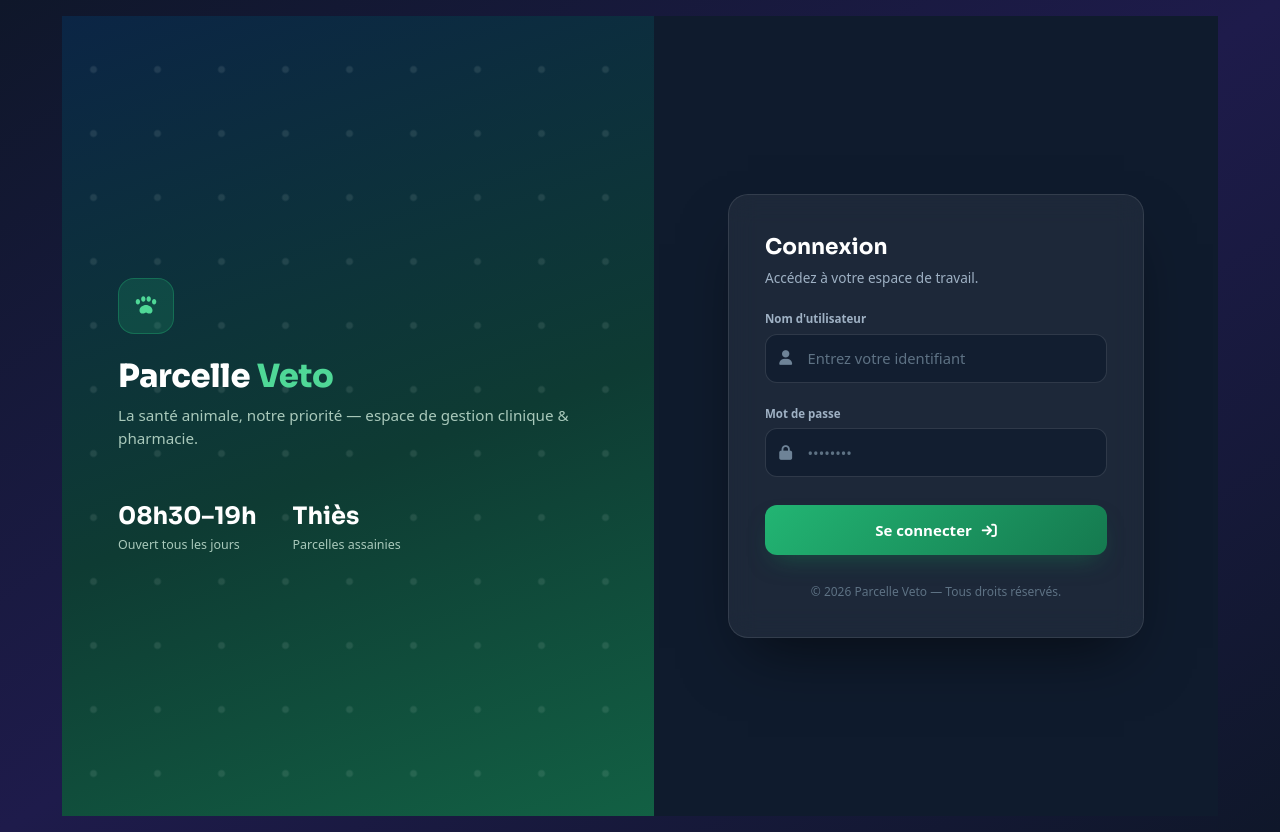
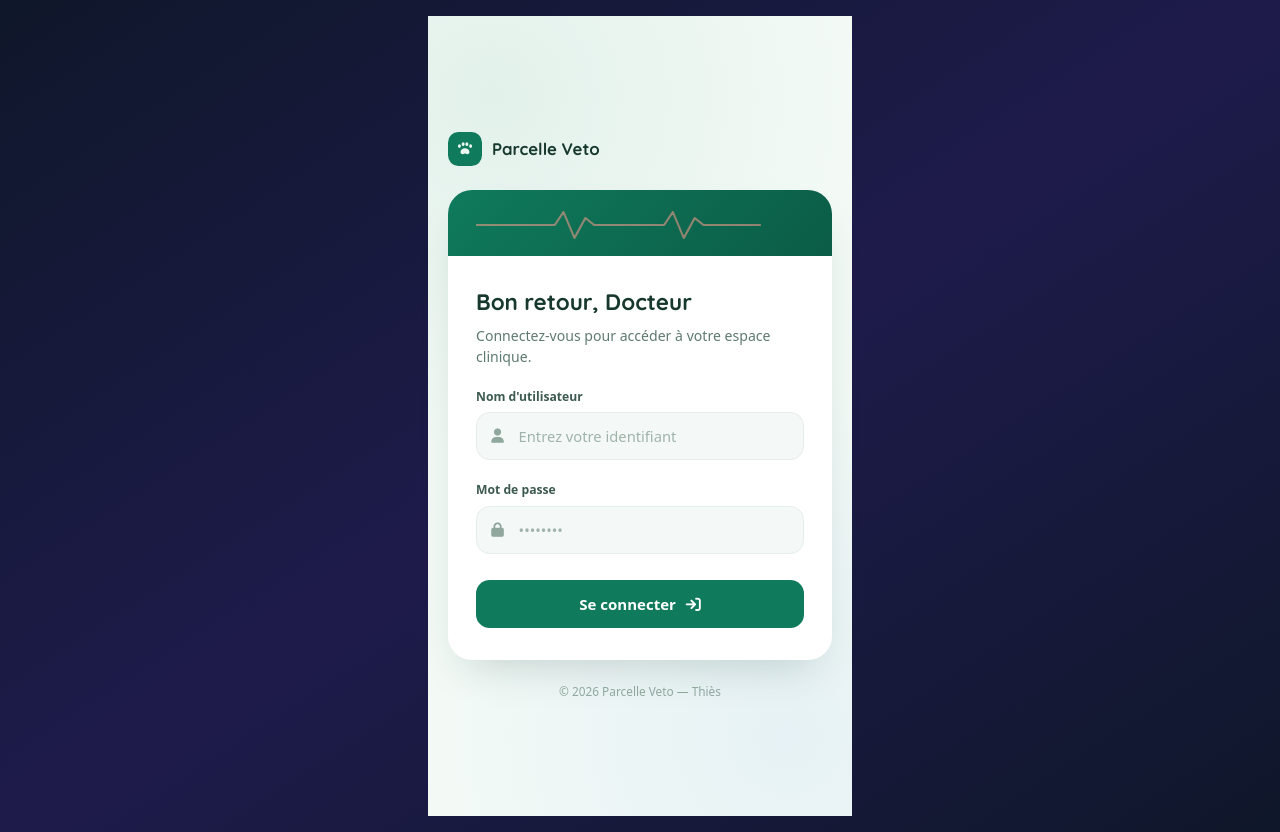
Before and after one commit to caissesosdirtech/Parcelle_veto, a Django app: page /accounts/login/ in a window 1280 px wide. Run offline with Django 5.2, Linux system fonts and the light colour scheme; some libraries are stand-ins or nearby versions.

Commit message:
MAJ page login

```diff
--- a/templates/registration/login.html
+++ b/templates/registration/login.html
@@ -5,225 +5,176 @@
 
 {% block content %}
 <link rel="preconnect" href="https://fonts.googleapis.com">
-<link href="https://fonts.googleapis.com/css2?family=Sora:wght@600;700;800&display=swap" rel="stylesheet">
+<link href="https://fonts.googleapis.com/css2?family=Quicksand:wght@600;700&display=swap" rel="stylesheet">
 
 <style>
-  .pv-auth-shell {
+  .pv2-page {
     min-height: 100vh;
-    display: grid;
-    grid-template-columns: 1.05fr 1fr;
-    background: #0B2545;
-  }
-  @media (max-width: 900px) {
-    .pv-auth-shell { grid-template-columns: 1fr; }
+    display: flex;
+    align-items: center;
+    justify-content: center;
+    padding: 2rem 1.25rem;
+    background:
+      radial-gradient(circle at 15% 10%, rgba(15,122,92,0.07), transparent 45%),
+      radial-gradient(circle at 85% 90%, rgba(31,111,235,0.06), transparent 45%),
+      #F3FAF6;
   }
 
-  /* ---------- Left brand panel ---------- */
-  .pv-brand {
-    position: relative;
-    overflow: hidden;
-    background: linear-gradient(160deg, #0B2545 0%, #0E3B33 55%, #15794F 130%);
-    display: flex;
-    flex-direction: column;
-    justify-content: center;
-    padding: 4rem 3.5rem;
-    color: #EAF6EF;
+  .pv2-wrap { width: 100%; max-width: 24rem; }
+
+  .pv2-brand {
+    display: flex; align-items: center; gap: 0.6rem;
+    margin-bottom: 1.5rem;
   }
-  @media (max-width: 900px) {
-    .pv-brand { padding: 2.5rem 1.75rem; min-height: 260px; }
+  .pv2-brand .badge {
+    width: 2.15rem; height: 2.15rem;
+    border-radius: 0.65rem;
+    background: #0F7A5C;
+    display: flex; align-items: center; justify-content: center;
+    flex-shrink: 0;
+  }
+  .pv2-brand .name {
+    font-family: 'Quicksand', ui-sans-serif, system-ui, sans-serif;
+    font-weight: 700; font-size: 1.05rem; color: #16382D;
   }
 
-  /* signature ambient motion: drifting paw pattern, subject-grounded, subtle */
-  .pv-paw-field {
-    position: absolute;
-    inset: -20%;
-    background-image: radial-gradient(circle, rgba(234,246,239,0.10) 0 3px, transparent 4px);
-    background-size: 64px 64px;
-    animation: pv-drift 40s linear infinite;
+  .pv2-card {
+    background: #FFFFFF;
+    border-radius: 1.5rem;
+    box-shadow: 0 20px 45px -18px rgba(15,56,45,0.22);
+    padding: 0;
+    overflow: hidden;
   }
-  @keyframes pv-drift {
-    from { transform: translate3d(0,0,0); }
-    to   { transform: translate3d(-64px,-64px,0); }
+
+  /* signature motion: EKG line, draws in once then idles in a calm loop */
+  .pv2-ekg-band {
+    background: linear-gradient(135deg, #0F7A5C, #0B5C46);
+    padding: 1.1rem 1.75rem 0.9rem;
+  }
+  .pv2-ekg-band svg { display: block; width: 100%; height: 34px; }
+  .pv2-ekg-path {
+    fill: none;
+    stroke: #FF9E8E;
+    stroke-width: 2;
+    stroke-linecap: round;
+    stroke-linejoin: round;
+    stroke-dasharray: 340;
+    stroke-dashoffset: 340;
+    animation: pv2-draw 1.4s ease-out forwards, pv2-pulse 2.6s ease-in-out 1.4s infinite;
+  }
+  @keyframes pv2-draw {
+    to { stroke-dashoffset: 0; }
+  }
+  @keyframes pv2-pulse {
+    0%, 100% { opacity: 0.55; }
+    50% { opacity: 1; }
   }
   @media (prefers-reduced-motion: reduce) {
-    .pv-paw-field { animation: none; }
+    .pv2-ekg-path { animation: none; stroke-dashoffset: 0; opacity: 0.85; }
   }
 
-  .pv-brand-inner { position: relative; z-index: 1; max-width: 30rem; }
+  .pv2-body { padding: 1.85rem 1.75rem 2rem; }
 
-  .pv-mark {
-    width: 3.5rem; height: 3.5rem;
-    display: flex; align-items: center; justify-content: center;
-    border-radius: 1rem;
-    background: rgba(34,181,115,0.18);
-    border: 1px solid rgba(34,181,115,0.35);
-    margin-bottom: 1.5rem;
+  .pv2-body h1 {
+    font-family: 'Quicksand', ui-sans-serif, system-ui, sans-serif;
+    font-weight: 700; font-size: 1.4rem; color: #16382D;
+    margin: 0;
+  }
+  .pv2-body p.sub {
+    margin: 0.35rem 0 0;
+    font-size: 0.88rem; color: #5E7A70;
   }
 
-  .pv-brand h1 {
-    font-family: 'Sora', ui-sans-serif, system-ui, sans-serif;
-    font-size: 2rem;
-    font-weight: 800;
-    letter-spacing: -0.01em;
-    line-height: 1.15;
-    color: #FFFFFF;
+  .pv2-field { margin-top: 1.3rem; }
+  .pv2-field label {
+    display: block; font-size: 0.76rem; font-weight: 700;
+    color: #3C5A50; margin-bottom: 0.4rem;
   }
-  .pv-brand h1 span { color: #4FD897; }
-
-  .pv-brand p.tagline {
-    margin-top: 0.6rem;
-    font-size: 0.95rem;
-    color: #A9C9BB;
+  .pv2-input-wrap { position: relative; }
+  .pv2-input-wrap i {
+    position: absolute; left: 0.95rem; top: 50%; transform: translateY(-50%);
+    color: #8FA79D; font-size: 0.9rem;
+  }
+  .pv2-input-wrap input {
+    width: 100%;
+    padding: 0.75rem 1rem 0.75rem 2.6rem;
+    background: #F4F8F6;
+    border: 1.5px solid #E3EEE9;
+    border-radius: 0.85rem;
+    color: #16382D;
+    font-size: 0.92rem;
+    transition: border-color 0.15s, box-shadow 0.15s, background 0.15s;
+  }
+  .pv2-input-wrap input::placeholder { color: #9FB3AB; }
+  .pv2-input-wrap input:focus {
+    outline: none;
+    background: #fff;
+    border-color: #0F7A5C;
+    box-shadow: 0 0 0 3px rgba(15,122,92,0.14);
   }
 
-  .pv-brand-stats {
-    margin-top: 3rem;
-    display: flex;
-    gap: 2.25rem;
+  .pv2-submit {
+    width: 100%;
+    margin-top: 1.6rem;
+    padding: 0.82rem 1rem;
+    border: none; border-radius: 0.85rem;
+    background: #0F7A5C;
+    color: #fff; font-weight: 700; font-size: 0.94rem;
+    cursor: pointer;
+    transition: background 0.15s, transform 0.15s;
   }
-  .pv-brand-stats div { display: flex; flex-direction: column; }
-  .pv-brand-stats .num {
-    font-family: 'Sora', ui-sans-serif, system-ui, sans-serif;
-    font-size: 1.5rem; font-weight: 700; color: #FFFFFF;
-  }
-  .pv-brand-stats .lbl { font-size: 0.78rem; color: #A9C9BB; margin-top: 2px; }
+  .pv2-submit:hover { background: #0B5C46; transform: translateY(-1px); }
+  .pv2-submit:focus-visible { outline: 2px solid #0B5C46; outline-offset: 2px; }
 
-  @media (max-width: 900px) {
-    .pv-brand-stats { display: none; }
+  .pv2-error {
+    margin-top: 1.2rem;
+    display: flex; align-items: flex-start; gap: 0.6rem;
+    padding: 0.8rem 1rem;
+    background: #FDECEA;
+    border: 1px solid #F6C6C0;
+    border-radius: 0.85rem;
+    color: #A23B2E;
+    font-size: 0.84rem;
   }
 
-  /* ---------- Right form panel ---------- */
-  .pv-form-panel {
-    display: flex; align-items: center; justify-content: center;
-    background: #0F1B2D;
-    padding: 2.5rem 1.5rem;
-  }
-
-  .pv-card {
-    width: 100%;
-    max-width: 26rem;
-    background: rgba(255,255,255,0.06);
-    backdrop-filter: blur(14px);
-    border: 1px solid rgba(255,255,255,0.10);
-    border-radius: 1.25rem;
-    box-shadow: 0 30px 60px -20px rgba(0,0,0,0.55);
-    padding: 2.25rem;
-    color: #EDF2F7;
-    animation: pv-card-in 0.55s cubic-bezier(0.16,1,0.3,1) both;
-  }
-  @keyframes pv-card-in {
-    from { opacity: 0; transform: translateY(14px); }
-    to   { opacity: 1; transform: translateY(0); }
-  }
-  @media (prefers-reduced-motion: reduce) {
-    .pv-card { animation: none; }
-  }
-
-  .pv-card h2 {
-    font-family: 'Sora', ui-sans-serif, system-ui, sans-serif;
-    font-size: 1.35rem; font-weight: 700; color: #fff;
-  }
-  .pv-card p.sub { font-size: 0.85rem; color: #9FB1C4; margin-top: 0.3rem; }
-
-  .pv-field { margin-top: 1.35rem; }
-  .pv-field label {
-    display: block; font-size: 0.72rem; font-weight: 700;
-    color: #9FB1C4; margin-bottom: 0.4rem;
-  }
-  .pv-input-wrap { position: relative; }
-  .pv-input-wrap i {
-    position: absolute; left: 0.9rem; top: 50%; transform: translateY(-50%);
-    color: #6E8397; font-size: 0.92rem;
-  }
-  .pv-input-wrap input {
-    width: 100%;
-    padding: 0.78rem 1rem 0.78rem 2.6rem;
-    background: rgba(15,27,45,0.65);
-    border: 1px solid rgba(255,255,255,0.12);
-    border-radius: 0.75rem;
-    color: #fff;
-    font-size: 0.92rem;
-    transition: border-color 0.15s, box-shadow 0.15s;
-  }
-  .pv-input-wrap input::placeholder { color: #5E7284; }
-  .pv-input-wrap input:focus {
-    outline: none;
-    border-color: #22B573;
-    box-shadow: 0 0 0 3px rgba(34,181,115,0.22);
-  }
-
-  .pv-submit {
-    width: 100%;
-    margin-top: 1.75rem;
-    padding: 0.85rem 1rem;
-    border: none; border-radius: 0.75rem;
-    background: linear-gradient(135deg, #22B573, #15794F);
-    color: #fff; font-weight: 700; font-size: 0.94rem;
-    box-shadow: 0 12px 24px -10px rgba(21,121,79,0.55);
-    cursor: pointer;
-    transition: transform 0.15s, box-shadow 0.15s;
-  }
-  .pv-submit:hover { transform: translateY(-1px); box-shadow: 0 16px 28px -10px rgba(21,121,79,0.65); }
-  .pv-submit:focus-visible { outline: 2px solid #4FD897; outline-offset: 2px; }
-
-  .pv-error {
-    margin-top: 1.25rem;
-    display: flex; align-items: flex-start; gap: 0.65rem;
-    padding: 0.85rem 1rem;
-    background: rgba(220,53,69,0.14);
-    border: 1px solid rgba(220,53,69,0.35);
-    border-radius: 0.75rem;
-    color: #FFC7CC;
-    font-size: 0.85rem;
-  }
-
-  .pv-footer-note {
-    margin-top: 1.75rem;
+  .pv2-footer {
+    margin-top: 1.4rem;
     text-align: center;
-    font-size: 0.75rem;
-    color: #5E7284;
+    font-size: 0.74rem;
+    color: #8FA79D;
   }
 </style>
 
-<div class="pv-auth-shell">
+<div class="pv2-page">
+  <div class="pv2-wrap">
 
-  <!-- LEFT: brand panel -->
-  <div class="pv-brand">
-    <div class="pv-paw-field"></div>
-    <div class="pv-brand-inner">
-      <div class="pv-mark">
-        <svg width="26" height="26" viewBox="0 0 24 24" fill="none" xmlns="http://www.w3.org/2000/svg">
-          <path d="M4.5 10.5c1.1 0 2-1.12 2-2.5s-.9-2.5-2-2.5-2 1.12-2 2.5.9 2.5 2 2.5Z" fill="#4FD897"/>
-          <path d="M9.5 8c1.1 0 2-1.12 2-2.5S10.6 3 9.5 3s-2 1.12-2 2.5S8.4 8 9.5 8Z" fill="#4FD897"/>
-          <path d="M14.5 8c1.1 0 2-1.12 2-2.5S15.6 3 14.5 3s-2 1.12-2 2.5S13.4 8 14.5 8Z" fill="#4FD897"/>
-          <path d="M19.5 10.5c1.1 0 2-1.12 2-2.5s-.9-2.5-2-2.5-2 1.12-2 2.5.9 2.5 2 2.5Z" fill="#4FD897"/>
-          <path d="M12 11c-2.9 0-6 2.1-6 5.1 0 1.7 1.2 2.9 2.8 2.9.9 0 1.5-.3 2.2-.6.5-.2 1-.4 1-.4s.5.2 1 .4c.7.3 1.3.6 2.2.6 1.6 0 2.8-1.2 2.8-2.9 0-3-3.1-5.1-6-5.1Z" fill="#4FD897"/>
+    <div class="pv2-brand">
+      <div class="badge">
+        <svg width="18" height="18" viewBox="0 0 24 24" fill="none" xmlns="http://www.w3.org/2000/svg">
+          <path d="M4.5 10.5c1.1 0 2-1.12 2-2.5s-.9-2.5-2-2.5-2 1.12-2 2.5.9 2.5 2 2.5Z" fill="#EAF6EF"/>
+          <path d="M9.5 8c1.1 0 2-1.12 2-2.5S10.6 3 9.5 3s-2 1.12-2 2.5S8.4 8 9.5 8Z" fill="#EAF6EF"/>
+          <path d="M14.5 8c1.1 0 2-1.12 2-2.5S15.6 3 14.5 3s-2 1.12-2 2.5S13.4 8 14.5 8Z" fill="#EAF6EF"/>
+          <path d="M19.5 10.5c1.1 0 2-1.12 2-2.5s-.9-2.5-2-2.5-2 1.12-2 2.5.9 2.5 2 2.5Z" fill="#EAF6EF"/>
+          <path d="M12 11c-2.9 0-6 2.1-6 5.1 0 1.7 1.2 2.9 2.8 2.9.9 0 1.5-.3 2.2-.6.5-.2 1-.4 1-.4s.5.2 1 .4c.7.3 1.3.6 2.2.6 1.6 0 2.8-1.2 2.8-2.9 0-3-3.1-5.1-6-5.1Z" fill="#EAF6EF"/>
         </svg>
       </div>
-      <h1>Parcelle <span>Veto</span></h1>
-      <p class="tagline">La santé animale, notre priorité — espace de gestion clinique &amp; pharmacie.</p>
-
-      <div class="pv-brand-stats">
-        <div>
-          <span class="num">08h30–19h</span>
-          <span class="lbl">Ouvert tous les jours</span>
-        </div>
-        <div>
-          <span class="num">Thiès</span>
-          <span class="lbl">Parcelles assainies</span>
-        </div>
-      </div>
-    </div>
+      <span class="name">Parcelle Veto</span>
     </div>
 
-  <!-- RIGHT: form panel -->
-  <div class="pv-form-panel">
-    <div class="pv-card">
-      <h2>Connexion</h2>
-      <p class="sub">Accédez à votre espace de travail.</p>
+    <div class="pv2-card">
+      <div class="pv2-ekg-band">
+        <svg viewBox="0 0 300 34" preserveAspectRatio="none" aria-hidden="true">
+          <path class="pv2-ekg-path"
+                d="M0,17 L60,17 L72,17 L80,4 L90,30 L100,10 L108,17 L160,17 L172,17 L180,4 L190,30 L200,10 L208,17 L300,17" />
+        </svg>
+      </div>
+
+      <div class="pv2-body">
+        <h1>Bon retour, Docteur</h1>
+        <p class="sub">Connectez-vous pour accéder à votre espace clinique.</p>
 
         {% if form.errors %}
-        <div class="pv-error">
+          <div class="pv2-error">
             <i class="fa-solid fa-circle-exclamation" style="margin-top:2px;"></i>
             <span>Identifiant ou mot de passe incorrect.</span>
           </div>
@@ -232,34 +183,35 @@
         <form method="post" action="{% url 'login' %}">
           {% csrf_token %}
 
-        <div class="pv-field">
+          <div class="pv2-field">
             <label for="id_username">Nom d'utilisateur</label>
-          <div class="pv-input-wrap">
+            <div class="pv2-input-wrap">
               <i class="fa-solid fa-user"></i>
               <input type="text" id="id_username" name="username" required
                      placeholder="Entrez votre identifiant" autocomplete="username">
             </div>
           </div>
 
-        <div class="pv-field">
+          <div class="pv2-field">
             <label for="id_password">Mot de passe</label>
-          <div class="pv-input-wrap">
+            <div class="pv2-input-wrap">
               <i class="fa-solid fa-lock"></i>
               <input type="password" id="id_password" name="password" required
                      placeholder="••••••••" autocomplete="current-password">
             </div>
           </div>
 
-        <button type="submit" class="pv-submit">
+          <button type="submit" class="pv2-submit">
             Se connecter <i class="fa-solid fa-arrow-right-to-bracket" style="margin-left:6px;"></i>
           </button>
 
           <input type="hidden" name="next" value="{{ next }}" />
         </form>
-
-      <p class="pv-footer-note">&copy; {% now "Y" %} Parcelle Veto — Tous droits réservés.</p>
       </div>
     </div>
 
+    <p class="pv2-footer">&copy; {% now "Y" %} Parcelle Veto — Thiès</p>
+
+  </div>
 </div>
 {% endblock %}
```
Lines whose indentation alone changed are shown as unchanged.
